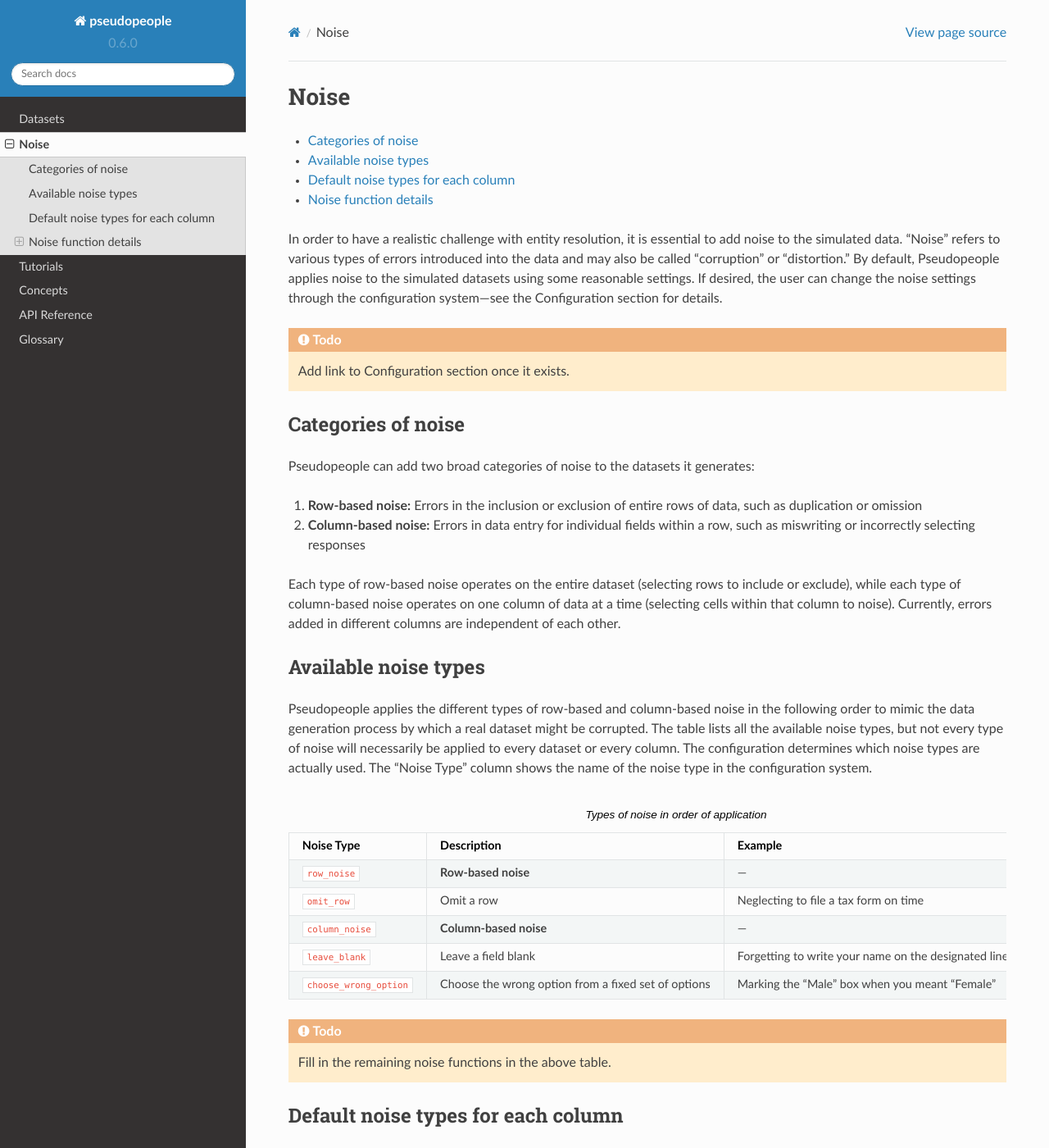
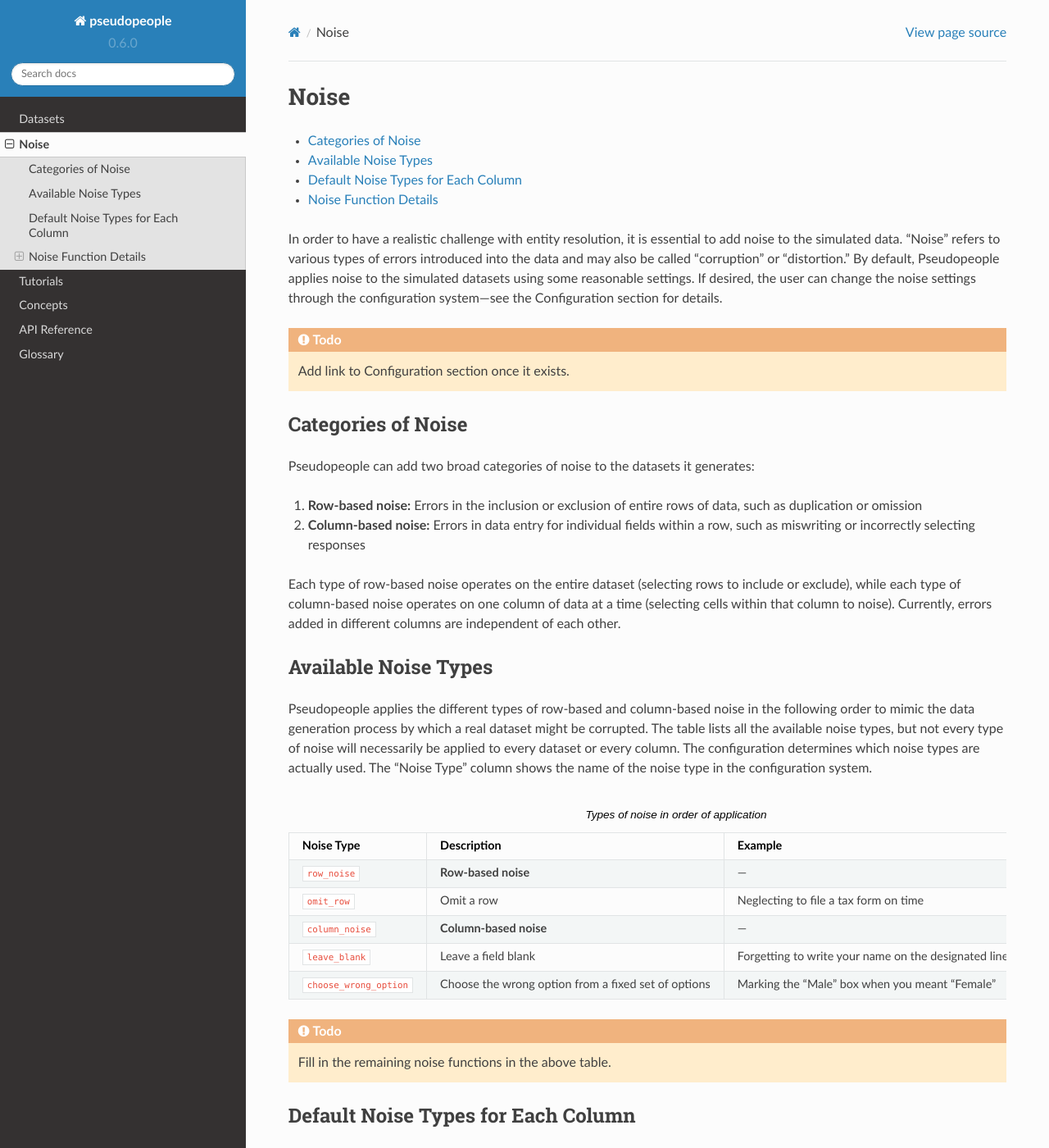
Before and after one commit to ihmeuw/pseudopeople, a Sphinx documentation site: the page built from docs/source/noise/index.rst, in a window 1280 px wide and 1400 px high. Shown: the whole window at 82% size. Built offline with Sphinx 7.4.7 and the Read the Docs theme 2.0.0, drawn with Linux system fonts in a browser that asks for light colours; some of the changed text lies outside the part shown.

Commit message:
capitalize section titles

```diff
--- a/docs/source/noise/index.rst
+++ b/docs/source/noise/index.rst
@@ -20,7 +20,7 @@ the configuration system---see the Configuration section for details.
 
   Add link to Configuration section once it exists.
 
-Categories of noise
+Categories of Noise
 -------------------
 
 Pseudopeople can add two broad categories of noise to the datasets it generates:
@@ -35,7 +35,7 @@ include or exclude), while each type of column-based noise operates on one
 column of data at a time (selecting cells within that column to noise).
 Currently, errors added in different columns are independent of each other.
 
-Available noise types
+Available Noise Types
 ---------------------
 
 Pseudopeople applies the different types of row-based and column-based noise in
@@ -78,10 +78,10 @@ column shows the name of the noise type in the configuration system.
 
   Fill in the remaining noise functions in the above table.
 
-Default noise types for each column
+Default Noise Types for Each Column
 -----------------------------------
 
-Noise function details
+Noise Function Details
 ----------------------
 
 .. toctree::
```
